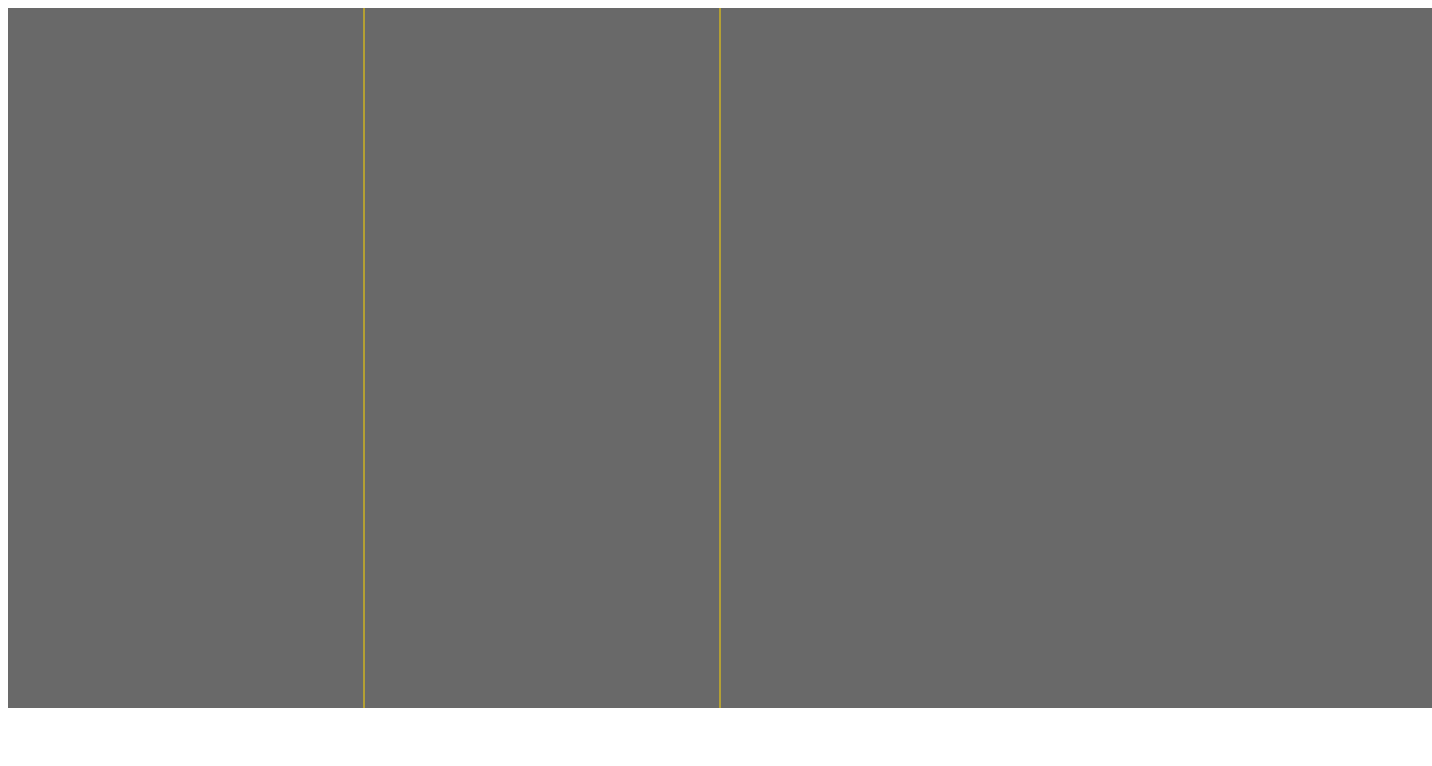
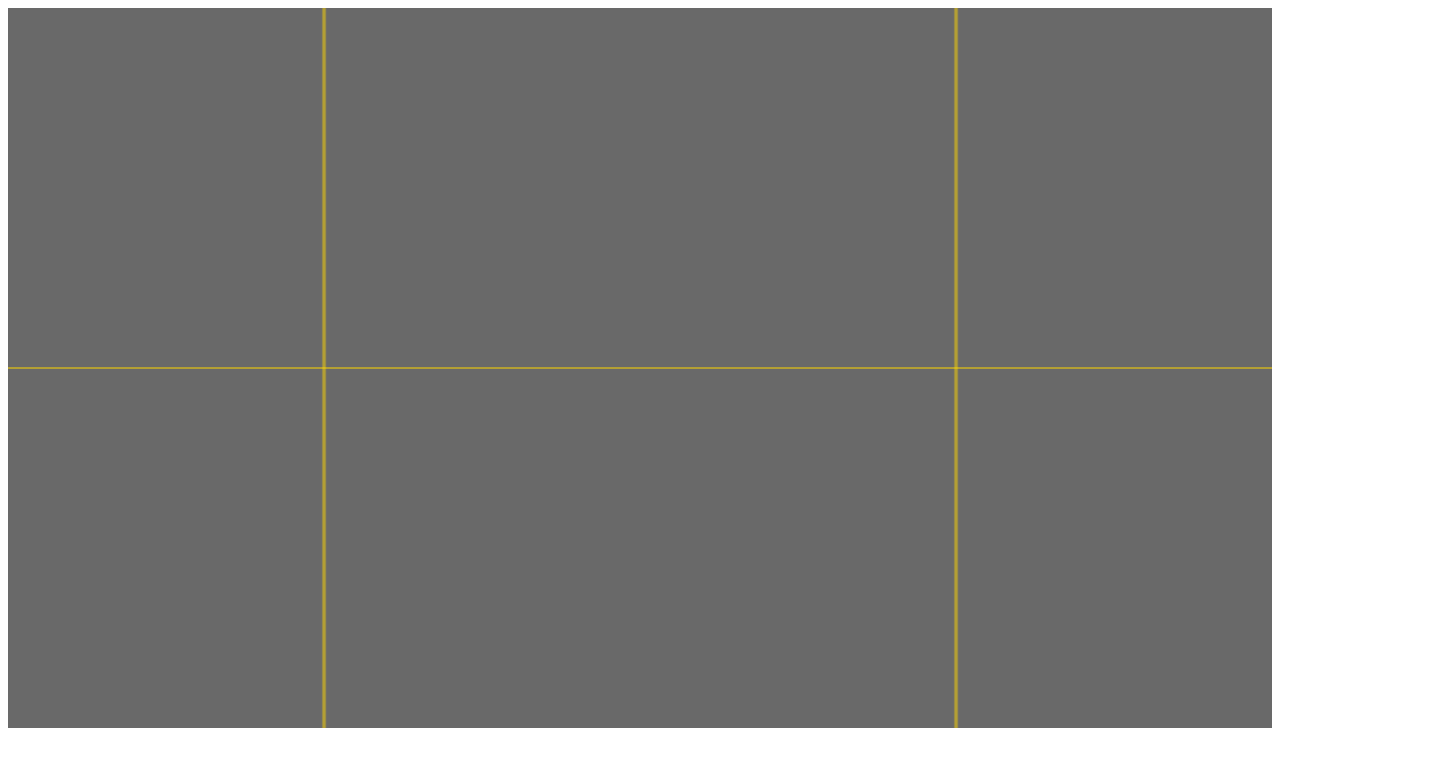
Before and after one commit to 8810nj/motiongraphic-logo, a website with bundled scripts: page index.html in a window 1280 px wide. Shown: the whole page, 1432 px wide, since content can reach past the window. Built offline with nearby package versions, Linux system fonts and the light colour scheme.

Commit message:
On branch develop Your branch is up to date with 'origin/develop'.
Changes to be committed:
      modified:   index.html
      modified:   src/index.js
      modified:   src/modules/MotionGraphicLogo/index.mjs

```diff
--- a/index.html
+++ b/index.html
@@ -2,11 +2,14 @@
 <html lang="ja">
 <head>
     <meta charset="UTF-8">
+    <meta name="viewport" content="width=device-width, initial-scale=1.0">
     <title>Portfolio Motion Graphic</title>
 </head>
 <body>
-  <canvas id="js__motiongraphic-logo">
-  </canvas>
+    <!-- <div class="main-visual"> -->
+    <canvas id="js__motiongraphic-logo">
+    </canvas>
+  <!-- </div> -->
   <script src="src/index.js" type="module"></script>
 </body>
 </html>
--- a/src/index.js
+++ b/src/index.js
@@ -1,13 +1,33 @@
 import mgLogo from './modules/MotionGraphicLogo/index.mjs';
+
+const viewBox = initViewBox('js__motiongraphic-logo', '100%', '90vh');
+  console.log('containerWidth: ', viewBox.width);
+  console.log('containerHeight: ', viewBox.height);
 
 const logo = new mgLogo('js__motiongraphic-logo',
   {
-    canvasWidth: 1424,
-    canvasHeight: 700,
+    canvasWidth: viewBox.width,
+    canvasHeight: viewBox.height,
     canvasBgColor: '#696969'
   }
 );
 
-logo.grid();
+logo.strokeGrid();
+
+// initialize viewbox
+function initViewBox(id, width, height) {
+  const el = document.getElementById(id);
+  const elWidth = width || '100%';
+  const elHeight = height || '100%';
+
+    el.style.width = elWidth;
+    el.style.height = elHeight;
+
+
+    return {
+        width: (el.clientWidth < el.clientHeight)? el.clientWidth: el.clientHeight,
+        height: el.clientHeight
+    }
+}
 
 //console.log(window.devicePixelRatio);
--- a/src/modules/MotionGraphicLogo/index.mjs
+++ b/src/modules/MotionGraphicLogo/index.mjs
@@ -16,7 +16,7 @@ class MotionLogo {
     canvas.style.backgroundColor = conf.canvasBgColor || '#FFF';
   }
 
-  grid() {
+  strokeGrid() {
     const canvas = this.canvas;
     const ctx = this.ctx;
     //const el = document.getElementById(this.canvas.id);
@@ -25,12 +25,15 @@ class MotionLogo {
 
     ctx.beginPath();
     ctx.strokeStyle = 'gold';
-    ctx.moveTo((canvas.width / 4), canvas.height);
-    ctx.lineTo((canvas.width / 4), 0);
-    ctx.moveTo((canvas.width / 2), canvas.height);
-    ctx.lineTo((canvas.width / 2), 0);
+    ctx.moveTo((canvas.width * 0.25), canvas.height);
+    ctx.lineTo((canvas.width * 0.25), 0);
+    ctx.moveTo((canvas.width * 0.75), canvas.height);
+    ctx.lineTo((canvas.width * 0.75), 0);
+    ctx.moveTo(0, (canvas.height * 0.5));
+    ctx.lineTo(canvas.width, (canvas.height * 0.5));
     ctx.stroke();
 
+    //console.log(canvas.width * 0.75);
   }
 }
 
```
